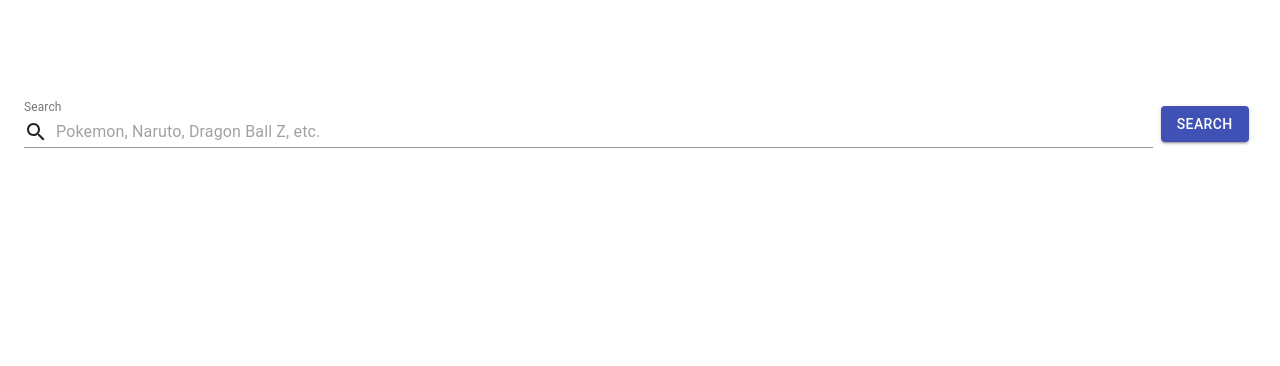
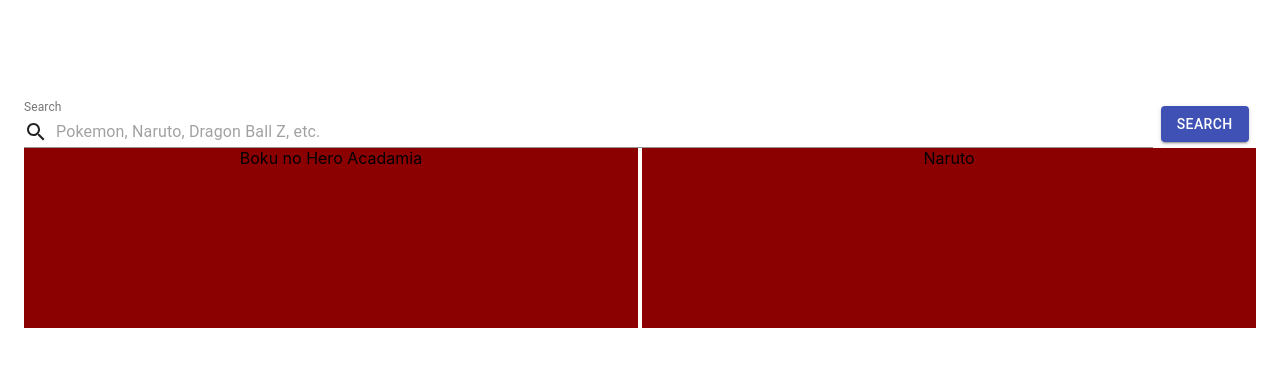
Before and after one commit to HiruNya/2020-MSA-Phase1-FrontEnd, a React (Create React App) app: page / in a window 1280 px wide. Shown: the top 366 px of the page. Built offline with nearby package versions, Linux system fonts and the light colour scheme.

Commit message:
Add initial Anime Grid

```diff
--- /dev/null
+++ b/src/AnimeGrid.tsx
@@ -0,0 +1,16 @@
+import React from "react"
+import {GridList, GridListTile} from "@material-ui/core";
+
+function AnimeGrid(props: {anime: string[]}): React.ReactElement {
+  return (
+    <GridList>
+      { props.anime.map((anime) => (
+        <GridListTile>
+          <div style={{width: "100%", height: "100%", backgroundColor: "darkred"}}>{anime}</div>
+        </GridListTile>
+      ))}
+    </GridList>
+  )
+}
+
+export default AnimeGrid;
--- a/src/App.tsx
+++ b/src/App.tsx
@@ -2,12 +2,14 @@
 import './App.css'
 import {Container} from "@material-ui/core"
 import SearchBar from "./SearchBar";
+import AnimeGrid from "./AnimeGrid";
 
 function App() {
   return (
     <div className="App">
       <Container maxWidth="lg">
         <SearchBar />
+        <AnimeGrid anime={["Boku no Hero Acadamia", "Naruto"]} />
       </Container>
     </div>
   )
```
